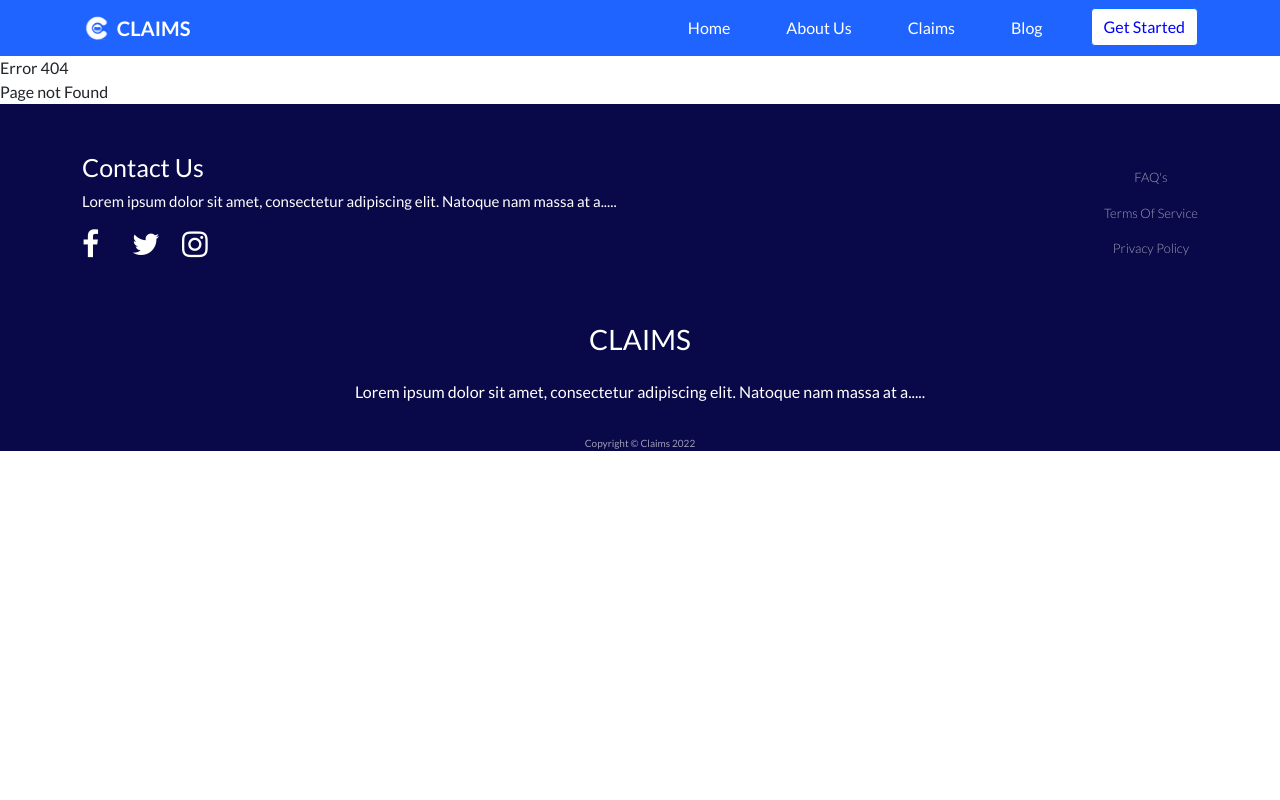
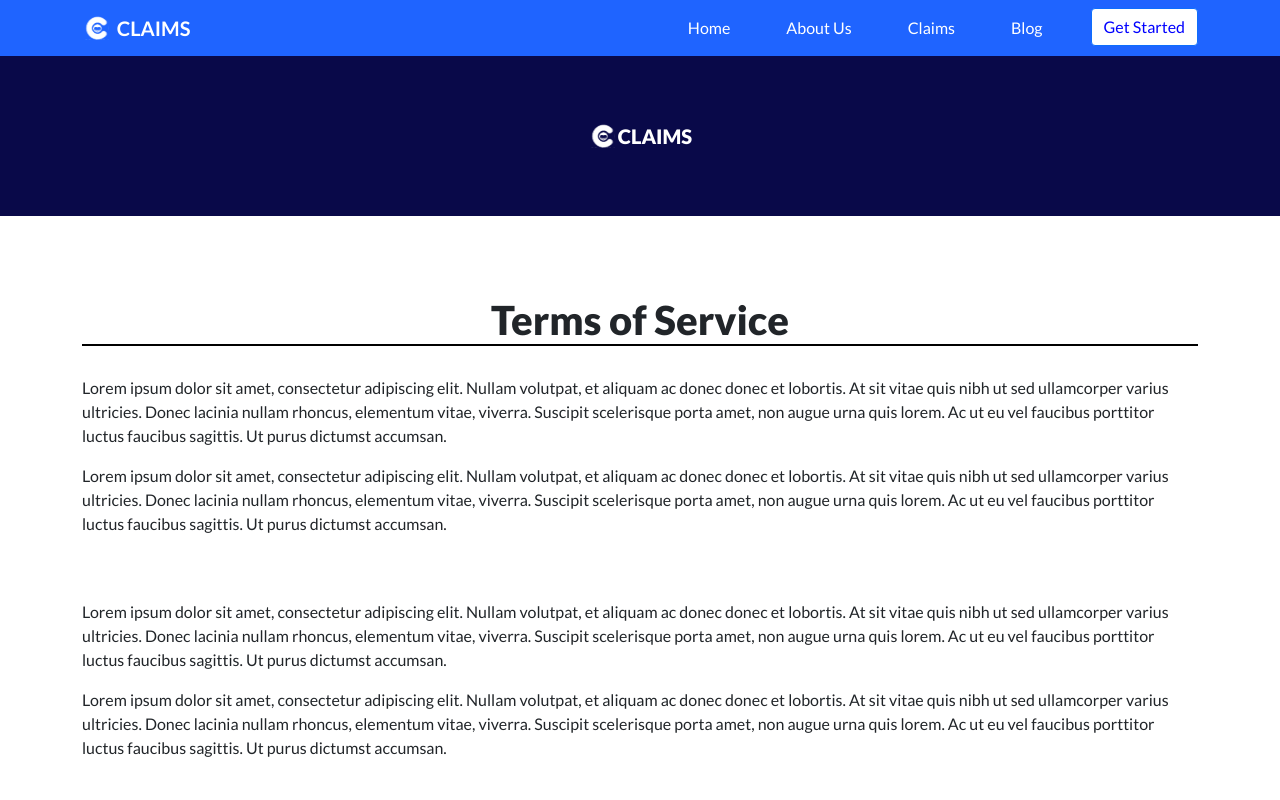
Before and after one commit to pktwum96/claims-app, a React (Create React App) app: page /terms in a window 1280 px wide. Shown: the top 800 px of the page. Built offline with nearby package versions, Linux system fonts and the light colour scheme.

Commit message:
add Terms, FAQ and privacy

```diff
--- a/public/index.html
+++ b/public/index.html
@@ -5,8 +5,8 @@
   <meta charset="utf-8" />
   <link rel="icon" href="%PUBLIC_URL%/icons/favicon.ico" />
   <meta name="viewport" content="width=device-width, initial-scale=1" />
-  <meta name="theme-color" content="#000000" />
-  <meta name="description" content="Web site created using create-react-app" />
+  <meta name="theme-color" content="#FFFFFF " />
+  <meta name="description" content="A claims app" />
   <link rel="apple-touch-icon" href="%PUBLIC_URL%/icons/apple-touch-icon.png" />
 
   <link rel="manifest" href="%PUBLIC_URL%/manifest.json" />
--- a/src/App.tsx
+++ b/src/App.tsx
@@ -8,6 +8,9 @@ import { ClaimsApp } from "./components/ClaimsApp";
 import { FooterSection } from "./components/FooterSection";
 import { ContactUs } from "./components/ContactUs";
 import { ScrollToTop } from "./helpers/ScrollToTop";
+import { FAQ } from "./components/FAQ";
+import { PrivacyPolicy } from "./components/PrivacyPolicy";
+import { TermsAndConditions } from "./components/TermsAndConditions";
 
 interface NavRouteProps {
     path?: string;
@@ -33,6 +36,9 @@ const App = () => {
                 <Route path="claims" element={<NavRoute component={<ClaimsApp />} />} />
                 <Route path="about" element={<NavRoute component={<AboutUs />} />} />
                 <Route path="contact-us" element={<NavRoute component={<ContactUs />} />} />
+                <Route path="faq" element={<NavRoute component={<FAQ />} />} />
+                <Route path="terms" element={<NavRoute component={<TermsAndConditions />} />} />
+                <Route path="privacy-policy" element={<NavRoute component={<PrivacyPolicy />} />} />
 
                 <Route path="*" element={<NavRoute component={<Error404 />} />} />
             </Routes>
--- /dev/null
+++ b/src/components/ClaimsBanner.tsx
@@ -0,0 +1,12 @@
+import { ClaimsLogoSVG } from "./claims-logo-svg";
+
+export const ClaimsBanner = () => {
+    return (
+        <div id="claims-banner">
+            <span>
+                <ClaimsLogoSVG />
+                <h5>CLAIMS</h5>
+            </span>
+        </div>
+    );
+};
--- /dev/null
+++ b/src/components/FAQ.tsx
@@ -0,0 +1,15 @@
+import { ClaimsBanner } from "./ClaimsBanner";
+
+export const FAQ = () => {
+    return (
+        <div>
+            <ClaimsBanner />
+
+            <section className="container">
+                <h1 className="lined-title">FAQ</h1>
+                <p>Suscipit scelerisque porta amet, non augue urna quis lorem. Ac ut eu vel faucibus porttitor luctus faucibus sagittis. Ut purus dictumst accumsan.</p>
+                <br />
+            </section>
+        </div>
+    );
+};
--- a/src/components/FooterSection.tsx
+++ b/src/components/FooterSection.tsx
@@ -22,13 +22,13 @@ export const FooterSection = () => {
                     </div>
                     <ul className="footer-link">
                         <li>
-                            <Link to="/">FAQ's</Link>
+                            <Link to="/faq">FAQ's</Link>
                         </li>
                         <li>
-                            <Link to="/">Terms Of Service</Link>
+                            <Link to="/terms">Terms Of Service</Link>
                         </li>
                         <li>
-                            <Link to="/">Privacy Policy</Link>
+                            <Link to="/privacy-policy">Privacy Policy</Link>
                         </li>
                     </ul>
                 </div>
--- /dev/null
+++ b/src/components/PrivacyPolicy.tsx
@@ -0,0 +1,14 @@
+import { ClaimsBanner } from "./ClaimsBanner";
+
+export const PrivacyPolicy = () => {
+    return (
+        <div>
+            <ClaimsBanner />
+            <section className="container">
+                <h1 className="lined-title">PrivacyPolicy</h1>
+                <p>Suscipit scelerisque porta amet, non augue urna quis lorem. Ac ut eu vel faucibus porttitor luctus faucibus sagittis. Ut purus dictumst accumsan.</p>
+                <br />
+            </section>
+        </div>
+    );
+};
--- /dev/null
+++ b/src/components/TermsAndConditions.tsx
@@ -0,0 +1,34 @@
+import { ClaimsBanner } from "./ClaimsBanner";
+
+export const TermsAndConditions = () => {
+    return (
+        <div>
+            <ClaimsBanner />
+
+            <section className="container">
+                <h1 className="lined-title">Terms of Service</h1>
+                <p>
+                    Lorem ipsum dolor sit amet, consectetur adipiscing elit. Nullam volutpat, et aliquam ac donec donec et lobortis. At sit vitae quis nibh ut sed ullamcorper varius ultricies. Donec lacinia nullam rhoncus, elementum vitae, viverra.
+                    Suscipit scelerisque porta amet, non augue urna quis lorem. Ac ut eu vel faucibus porttitor luctus faucibus sagittis. Ut purus dictumst accumsan.
+                </p>
+                <p>
+                    Lorem ipsum dolor sit amet, consectetur adipiscing elit. Nullam volutpat, et aliquam ac donec donec et lobortis. At sit vitae quis nibh ut sed ullamcorper varius ultricies. Donec lacinia nullam rhoncus, elementum vitae, viverra.
+                    Suscipit scelerisque porta amet, non augue urna quis lorem. Ac ut eu vel faucibus porttitor luctus faucibus sagittis. Ut purus dictumst accumsan.
+                </p>
+                <br />
+                <br />
+
+                <p>
+                    Lorem ipsum dolor sit amet, consectetur adipiscing elit. Nullam volutpat, et aliquam ac donec donec et lobortis. At sit vitae quis nibh ut sed ullamcorper varius ultricies. Donec lacinia nullam rhoncus, elementum vitae, viverra.
+                    Suscipit scelerisque porta amet, non augue urna quis lorem. Ac ut eu vel faucibus porttitor luctus faucibus sagittis. Ut purus dictumst accumsan.
+                </p>
+
+                <p>
+                    Lorem ipsum dolor sit amet, consectetur adipiscing elit. Nullam volutpat, et aliquam ac donec donec et lobortis. At sit vitae quis nibh ut sed ullamcorper varius ultricies. Donec lacinia nullam rhoncus, elementum vitae, viverra.
+                    Suscipit scelerisque porta amet, non augue urna quis lorem. Ac ut eu vel faucibus porttitor luctus faucibus sagittis. Ut purus dictumst accumsan.
+                </p>
+                <br />
+            </section>
+        </div>
+    );
+};
--- a/src/styles/Home.css
+++ b/src/styles/Home.css
@@ -11,6 +11,23 @@ section {
     margin-bottom: 1rem;
 }
 
+#claims-banner {
+    background-color: #090949;
+    width: 100%;
+    color: white;
+    height: 20vh;
+    text-align: center;
+    display: flex;
+}
+#claims-banner span {
+    display: flex;
+    align-items: center;
+    margin: auto;
+}
+#claims-banner span h5 {
+    margin: 0;
+    font-weight: 900;
+}
 #claims-app img {
     max-height: 15rem;
     max-width: 100%;
```
